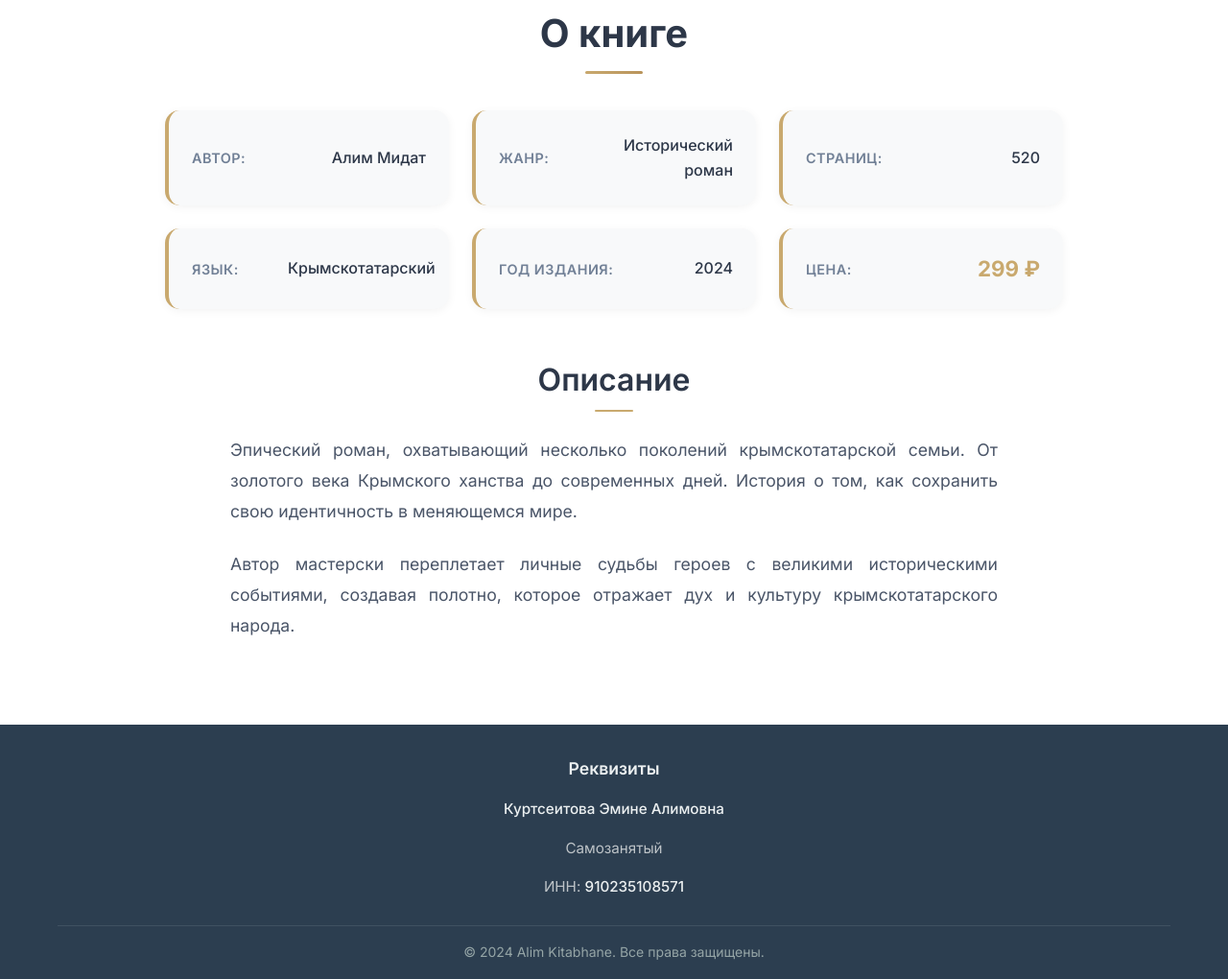
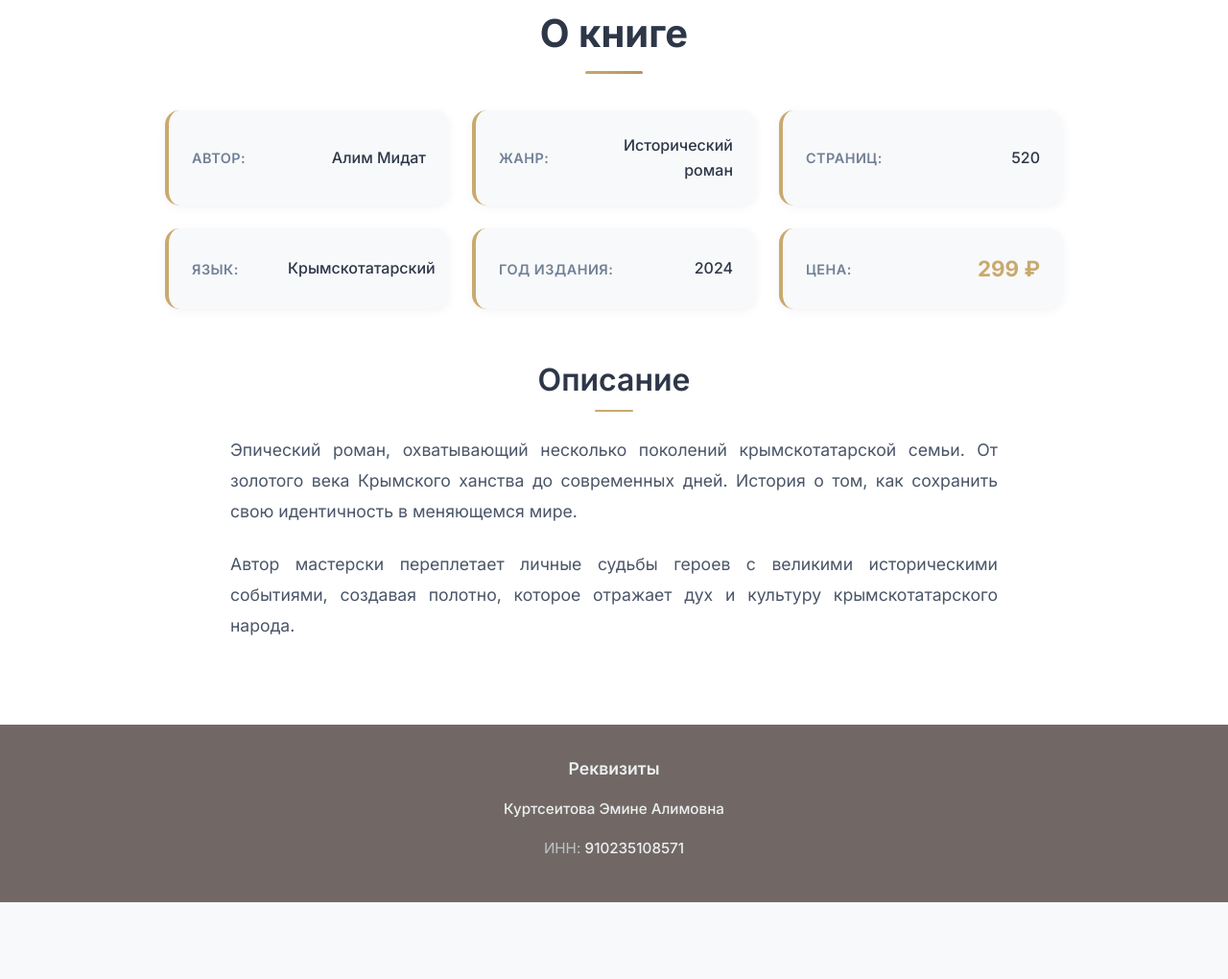
Before and after one commit to Ghdndg/alim-kitaphane, a website: page index.html in a window 1280 px wide. Shown: the part 861-1881 px from the top of the page at 96% size. After the commit the page ends 1801 px from the top, so only its background shows below. Drawn offline with nearby package versions, Linux system fonts and the light colour scheme.

Commit message:
Update footer: change color and remove copyright text

```diff
--- a/index.html
+++ b/index.html
@@ -273,12 +273,8 @@
                 <h3>Реквизиты</h3>
                 <div class="requisites-info">
                     <p><strong>Куртсеитова Эмине Алимовна</strong></p>
-                    <p>Самозанятый</p>
                     <p>ИНН: <strong>910235108571</strong></p>
                 </div>
-            </div>
-            <div class="footer-copyright">
-                <p>&copy; 2024 Alim Kitabhane. Все права защищены.</p>
             </div>
         </div>
     </footer>
--- a/styles.css
+++ b/styles.css
@@ -1320,7 +1320,7 @@ body.modal-open {
 
 /* Футер с реквизитами */
 .site-footer {
-    background: #2c3e50;
+    background: #716865;
     color: #ecf0f1;
     padding: 2rem 0 1rem;
     margin-top: auto;
```
Also changed, not shown: payment-success.html (+1 -1 lines), reader.html (+1 -1 lines).
